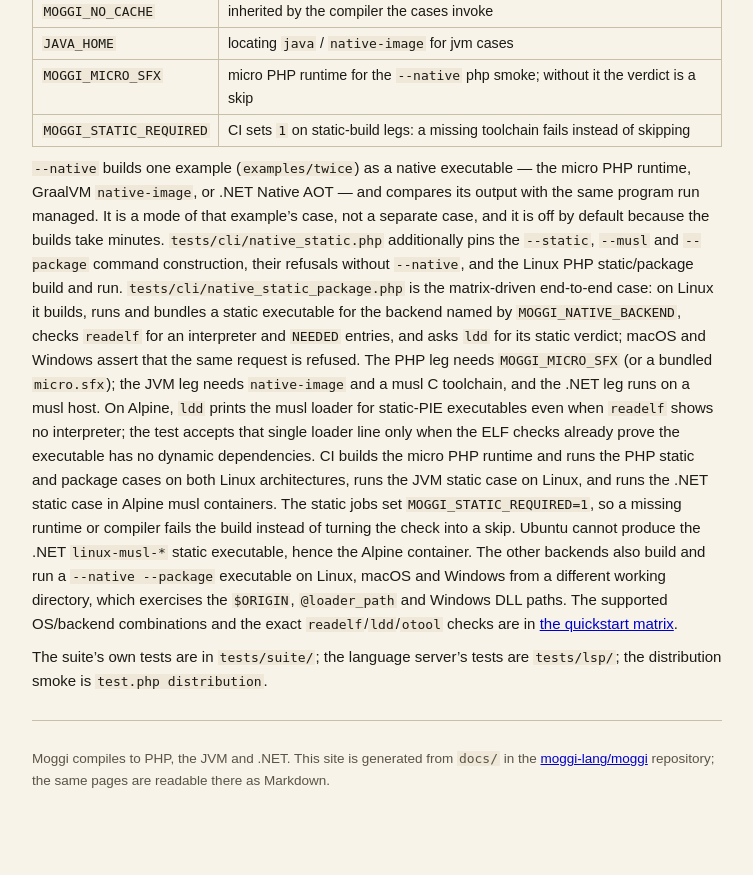
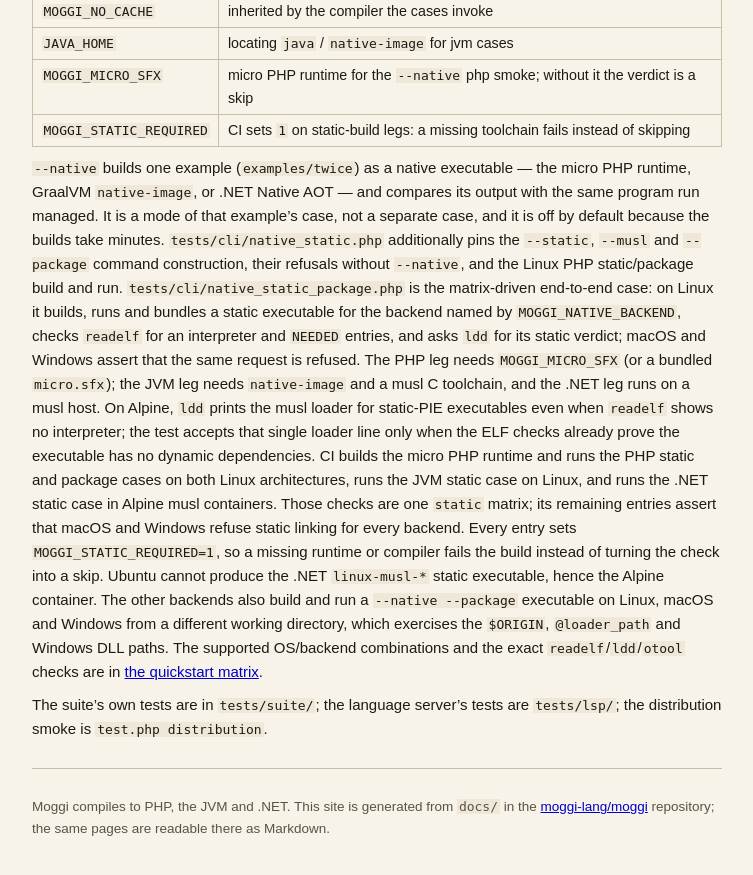
Before and after one commit to moggi-lang/moggi, a Jekyll site: the page built from docs/development/testing.md, in a window 1280 px wide and 900 px high, scrolled down 2589 px. Shown: the top 875 px of the window, without its empty margins (263-1016 px from the left). Built offline with Jekyll 4.4.1, drawn with Linux system fonts in a browser that asks for light colours; before the commit the page ends 3441 px from its top, so only the background shows below that.

Commit message:
assert static linking

```diff
--- a/docs/development/testing.md
+++ b/docs/development/testing.md
@@ -136,10 +136,11 @@ On Alpine, `ldd` prints the musl loader for static-PIE executables even when
 when the ELF checks already prove the executable has no dynamic dependencies.
 CI builds the micro PHP runtime and runs the PHP static and package cases on
 both Linux architectures, runs the JVM static case on Linux, and runs the .NET
-static case in Alpine musl containers. The static jobs set
-`MOGGI_STATIC_REQUIRED=1`, so a missing runtime or compiler fails the build
-instead of turning the check into a skip. Ubuntu cannot produce the .NET
-`linux-musl-*` static executable, hence the Alpine container.
+static case in Alpine musl containers. Those checks are one `static` matrix; its
+remaining entries assert that macOS and Windows refuse static linking for every
+backend. Every entry sets `MOGGI_STATIC_REQUIRED=1`, so a missing runtime or
+compiler fails the build instead of turning the check into a skip. Ubuntu cannot
+produce the .NET `linux-musl-*` static executable, hence the Alpine container.
 The other backends also build and run a `--native --package` executable on
 Linux, macOS and Windows from a different working directory, which exercises
 the `$ORIGIN`, `@loader_path` and Windows DLL paths. The supported OS/backend
```
Also changed, not shown: .github/workflows/test.yml.
